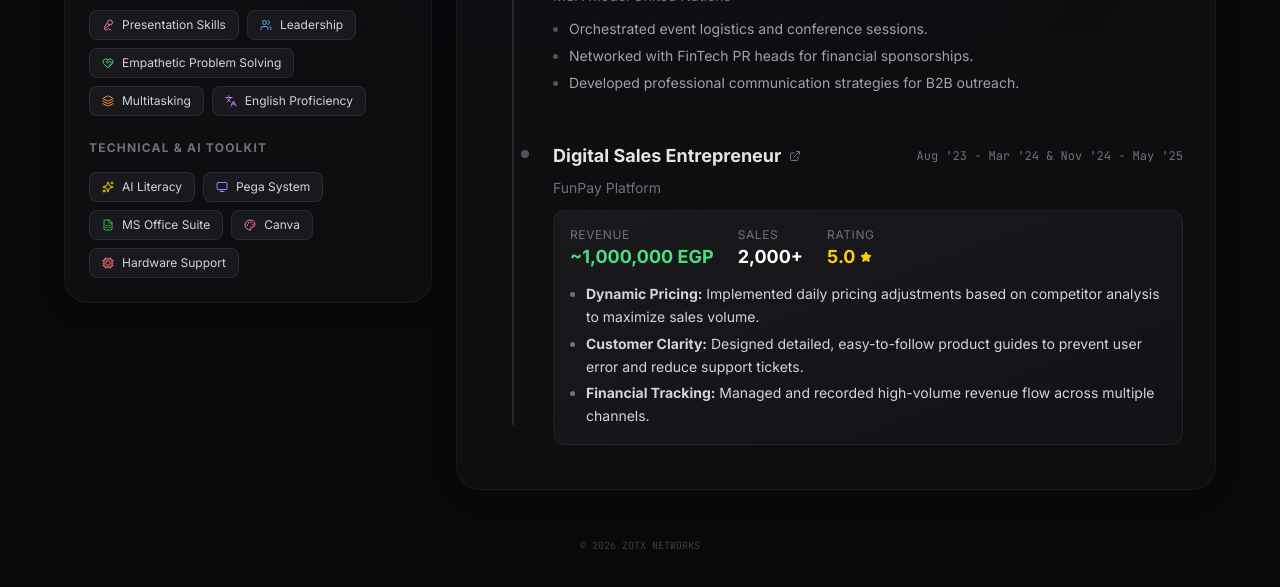
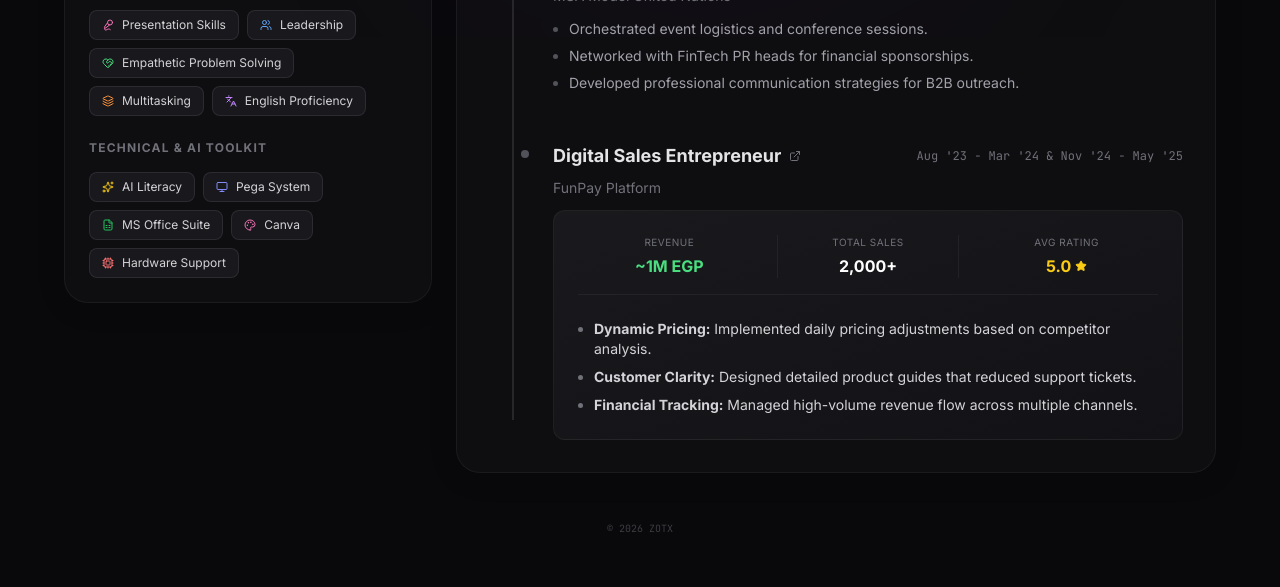
Before and after one commit to ZOTX0/ZOTX, a plain HTML site: page index.html in a window 1280 px wide. Shown: the part 763-1350 px from the top of the page. Drawn offline with nearby package versions, Linux system fonts and the light colour scheme.

Commit message:
Update index.html

```diff
--- a/index.html
+++ b/index.html
@@ -110,7 +110,7 @@
             <div class="glass-card rounded-3xl p-5">
                 <h3 class="text-xs font-bold text-zinc-500 uppercase tracking-widest mb-4 ml-1">Get in Touch</h3>
                 <div class="flex gap-3">
-                    <a href="mailto:Abdalrhman@zotx.net" class="flex-1 bg-white/5 hover:bg-white/10 border border-white/5 hover:border-white/10 rounded-2xl p-4 flex flex-col items-center justify-center gap-2 transition-all group">
+                    <a href="mailto:Abdalrhman@zotx.net" target="_blank" class="flex-1 bg-white/5 hover:bg-white/10 border border-white/5 hover:border-white/10 rounded-2xl p-4 flex flex-col items-center justify-center gap-2 transition-all group">
                         <div class="p-2 bg-indigo-500/10 rounded-full text-indigo-400 group-hover:text-indigo-300">
                             <i data-lucide="mail" class="w-5 h-5"></i>
                         </div>
@@ -261,27 +261,31 @@
                             <span class="text-xs font-mono text-zinc-500">Aug '23 - Mar '24 & Nov '24 - May '25</span>
                         </div>
                         <p class="text-sm text-zinc-500 mb-3">FunPay Platform</p>
-                        <div class="p-4 rounded-xl bg-gradient-to-br from-zinc-800/50 to-zinc-900/50 border border-white/5 mb-3">
-                            <div class="flex items-center gap-6 mb-3">
-                                <div>
-                                    <p class="text-xs text-zinc-500 uppercase tracking-wider">Revenue</p>
-                                    <p class="text-lg font-bold text-green-400">~1,000,000 EGP</p>
+                       <div class="p-6 rounded-xl bg-gradient-to-br from-zinc-800/50 to-zinc-900/50 border border-white/5">
+    <div class="grid grid-cols-3 gap-4 mb-6 border-b border-white/5 pb-4">
+
+        <div class="text-center">
+            <p class="text-[10px] text-zinc-500 uppercase tracking-wider mb-1">Revenue</p>
+            <p class="text-sm md:text-base font-bold text-green-400">~1M EGP</p>
         </div>
-                                <div>
-                                    <p class="text-xs text-zinc-500 uppercase tracking-wider">Sales</p>
-                                    <p class="text-lg font-bold text-white">2,000+</p>
+
+        <div class="text-center border-x border-white/5">
+            <p class="text-[10px] text-zinc-500 uppercase tracking-wider mb-1">Total Sales</p>
+            <p class="text-sm md:text-base font-bold text-white">2,000+</p>
         </div>
-                                <div>
-                                    <p class="text-xs text-zinc-500 uppercase tracking-wider">Rating</p>
-                                    <p class="text-lg font-bold text-yellow-400 flex items-center gap-1">
+
+        <div class="text-center">
+            <p class="text-[10px] text-zinc-500 uppercase tracking-wider mb-1">Avg Rating</p>
+            <p class="text-sm md:text-base font-bold text-yellow-400 flex items-center justify-center gap-1">
                 5.0 <i data-lucide="star" class="w-3 h-3 fill-yellow-400"></i>
             </p>
         </div>
     </div>
-                            <ul class="list-disc list-outside ml-4 text-sm text-zinc-300 space-y-1 leading-relaxed marker:text-zinc-500">
-                                <li><strong>Dynamic Pricing:</strong> Implemented daily pricing adjustments based on competitor analysis to maximize sales volume.</li>
-                                <li><strong>Customer Clarity:</strong> Designed detailed, easy-to-follow product guides to prevent user error and reduce support tickets.</li>
-                                <li><strong>Financial Tracking:</strong> Managed and recorded high-volume revenue flow across multiple channels.</li>
+
+    <ul class="list-disc list-outside ml-4 text-xs md:text-sm text-zinc-300 space-y-2 leading-relaxed marker:text-zinc-500">
+        <li><strong>Dynamic Pricing:</strong> Implemented daily pricing adjustments based on competitor analysis.</li>
+        <li><strong>Customer Clarity:</strong> Designed detailed product guides that reduced support tickets.</li>
+        <li><strong>Financial Tracking:</strong> Managed high-volume revenue flow across multiple channels.</li>
     </ul>
 </div>
                     </div>
@@ -293,7 +297,7 @@
     </main>
 
     <footer class="mt-12 text-center pb-8 opacity-50 hover:opacity-100 transition-opacity">
-        <p class="text-[10px] text-zinc-500 font-mono uppercase">© 2026 ZOTX NETWORKS</p>
+        <p class="text-[10px] text-zinc-500 font-mono uppercase">© 2026 ZOTX </p>
     </footer>
 
     <script>
```
Lines whose indentation alone changed are shown as unchanged.
